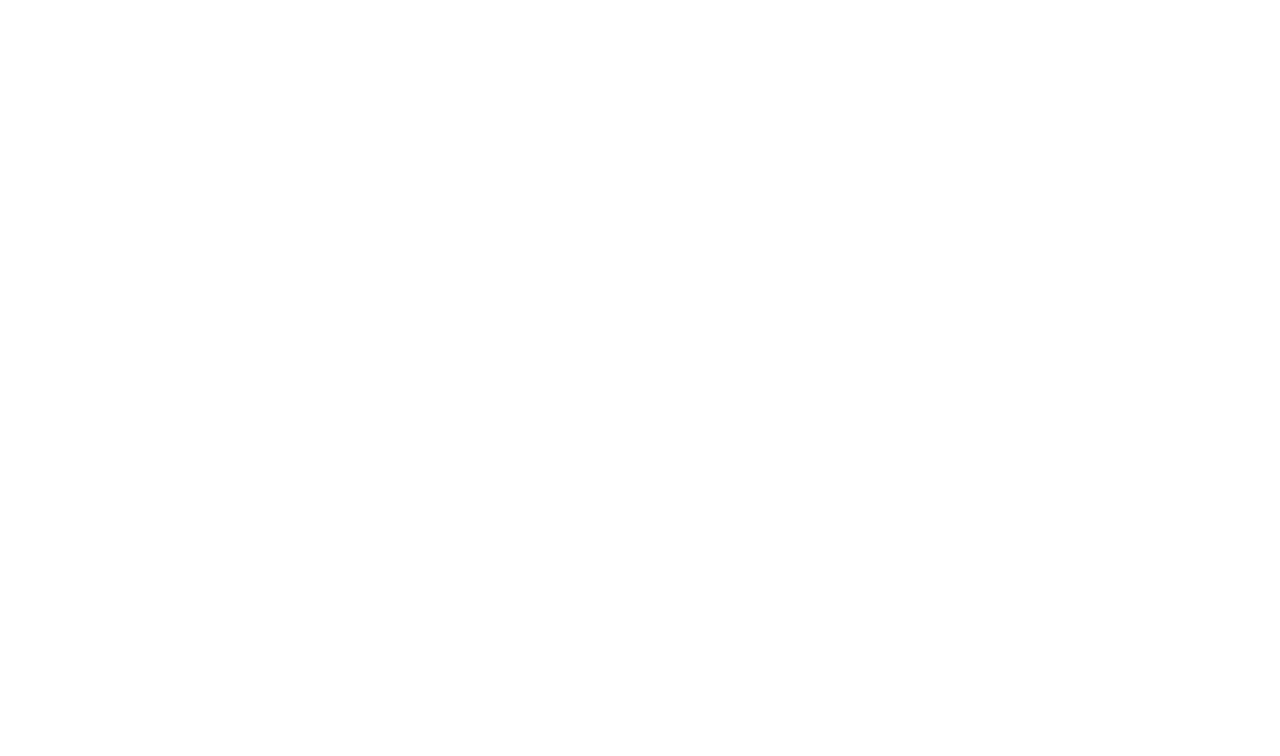
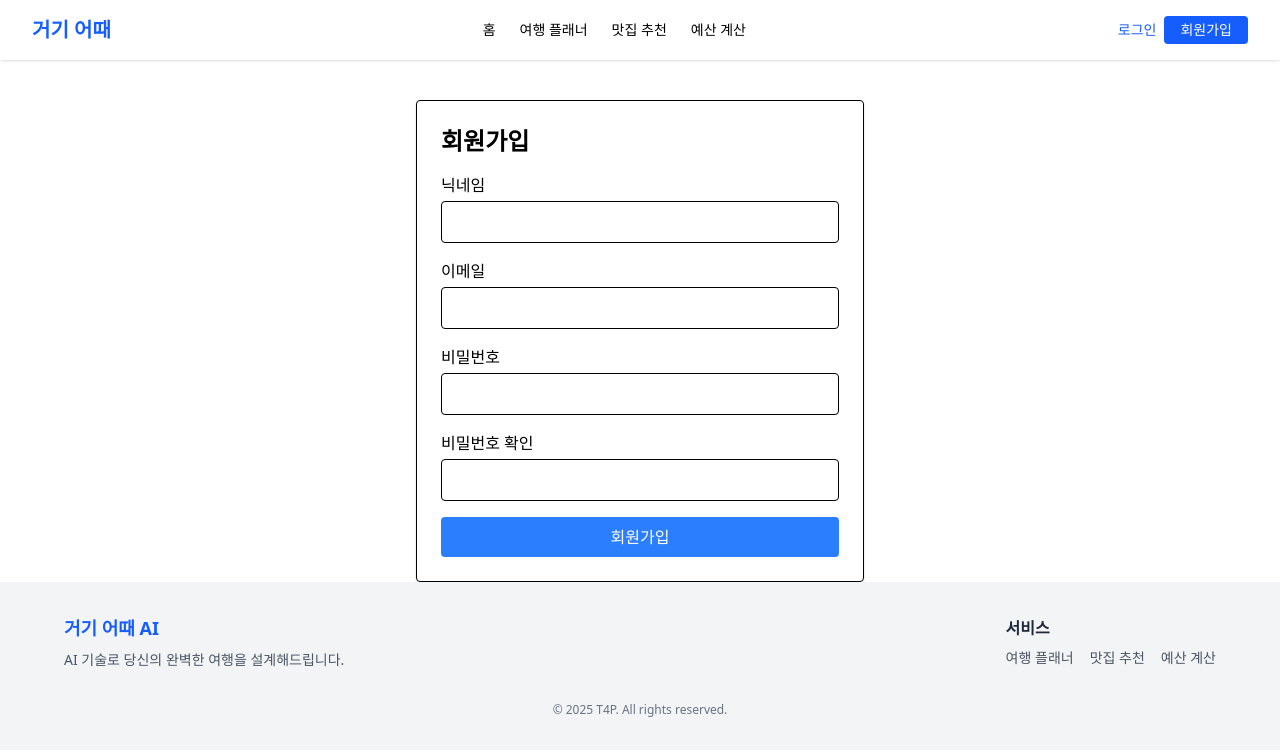
Before and after one commit to Trip4P/T4P, a React (Vite) app in the folder Frontend/: page /Signup in a window 1280 px wide. Before the commit this address had no page. Shown: the top 756 px of the page. Built offline with nearby package versions, Linux system fonts and the light colour scheme.

Commit message:
feat: 회원가입 페이지 틀 제작

```diff
--- a/Frontend/src/AppRouter.jsx
+++ b/Frontend/src/AppRouter.jsx
@@ -8,6 +8,7 @@
 import RestaurantInput from './pages/RestaurantInput.jsx'
 import RestaurantRecommend from './pages/RestaurantRecommend.jsx'
 import RestaurantDetail from './pages/RestaurantDetail.jsx'
+import Signup from './pages/Signup.jsx';
 
 export default function AppRouter() {
   return (
@@ -22,6 +23,7 @@
         <Route path="/RestaurantInput" element={<RestaurantInput />} />
         <Route path="/RestaurantRecommend" element={<RestaurantRecommend />} />
         <Route path="/RestaurantDetail" element={<RestaurantDetail />} />
+        <Route path="/Signup" element={<Signup />} />
       </Routes>
     </Router>
   )
--- a/Frontend/src/components/Header.jsx
+++ b/Frontend/src/components/Header.jsx
@@ -22,7 +22,7 @@
       <div className="flex gap-2">
         <button className="text-sm text-blue-600">로그인</button>
         <button className="text-sm bg-blue-600 text-white px-4 py-1 rounded">
-          회원가입
+          <Link to="/Signup">회원가입</Link>
         </button>
       </div>
     </header>
--- /dev/null
+++ b/Frontend/src/pages/Signup.jsx
@@ -0,0 +1,112 @@
+import { useState } from "react";
+import Header from "../components/Header";
+import Footer from "../components/Footer";
+import LoadingSpinner from "../components/LoadingSpinner";
+
+export default function Signup() {
+  const [form, setForm] = useState({
+    username: "",
+    email: "",
+    password: "",
+    confirmPassword: "",
+  });
+
+  const [isLoading, setIsLoading] = useState(false);
+  const [error, setError] = useState("");
+
+  const handleChange = (e) => {
+    const { name, value } = e.target;
+    setForm((prev) => ({ ...prev, [name]: value }));
+  };
+
+  const handleSubmit = async (e) => {
+    e.preventDefault();
+    setError("");
+
+    if (!form.username || !form.email || !form.password || !form.confirmPassword) {
+      setError("모든 필드를 입력해주세요.");
+      return;
+    }
+
+    if (form.password !== form.confirmPassword) {
+      setError("비밀번호가 일치하지 않습니다.");
+      return;
+    }
+
+    setIsLoading(true);
+    try {
+      // 여기에 실제 회원가입 API 요청 코드 삽입
+      console.log("회원가입 데이터:", form);
+      alert("회원가입 성공!");
+    } catch (err) {
+      console.error(err);
+      setError("회원가입 중 오류가 발생했습니다.");
+    } finally {
+      setIsLoading(false);
+    }
+  };
+
+  return (
+    <>
+      <Header />
+      <div className="max-w-md mx-auto mt-10 p-6 border rounded shadow">
+        <h2 className="text-2xl font-semibold mb-4">회원가입</h2>
+        <form onSubmit={handleSubmit} className="space-y-4">
+          <div>
+            <label className="block mb-1">닉네임</label>
+            <input
+              type="text"
+              name="nickname"
+              value={form.nickname}
+              onChange={handleChange}
+              className="w-full px-3 py-2 border rounded"
+              required
+            />
+          </div>
+          <div>
+            <label className="block mb-1">이메일</label>
+            <input
+              type="email"
+              name="email"
+              value={form.email}
+              onChange={handleChange}
+              className="w-full px-3 py-2 border rounded"
+              required
+            />
+          </div>
+          <div>
+            <label className="block mb-1">비밀번호</label>
+            <input
+              type="password"
+              name="password"
+              value={form.password}
+              onChange={handleChange}
+              className="w-full px-3 py-2 border rounded"
+              required
+            />
+          </div>
+          <div>
+            <label className="block mb-1">비밀번호 확인</label>
+            <input
+              type="password"
+              name="confirmPassword"
+              value={form.confirmPassword}
+              onChange={handleChange}
+              className="w-full px-3 py-2 border rounded"
+              required
+            />
+          </div>
+          {error && <p className="text-red-500 text-sm">{error}</p>}
+          <button
+            type="submit"
+            className="w-full bg-blue-500 text-white py-2 rounded hover:bg-blue-600"
+            disabled={isLoading}
+          >
+            {isLoading ? <LoadingSpinner /> : "회원가입"}
+          </button>
+        </form>
+      </div>
+      <Footer />
+    </>
+  );
+}
```
